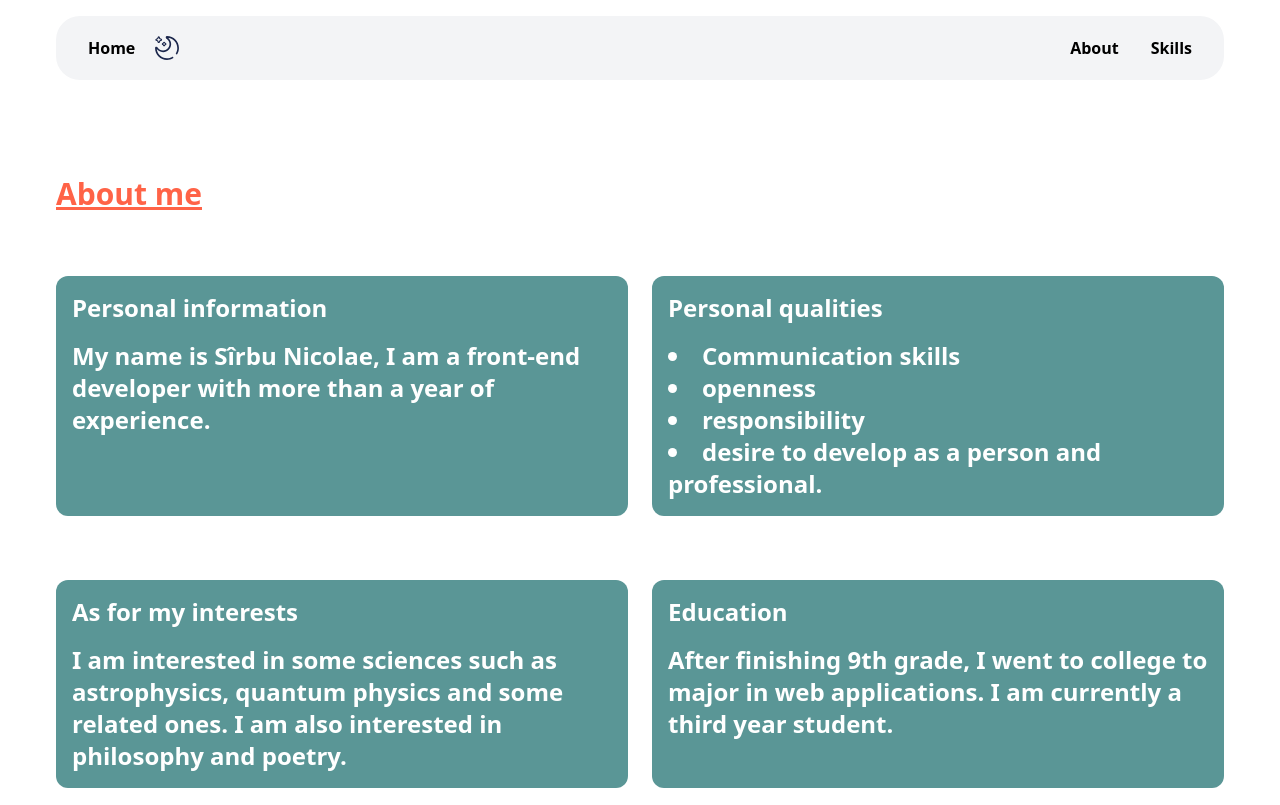
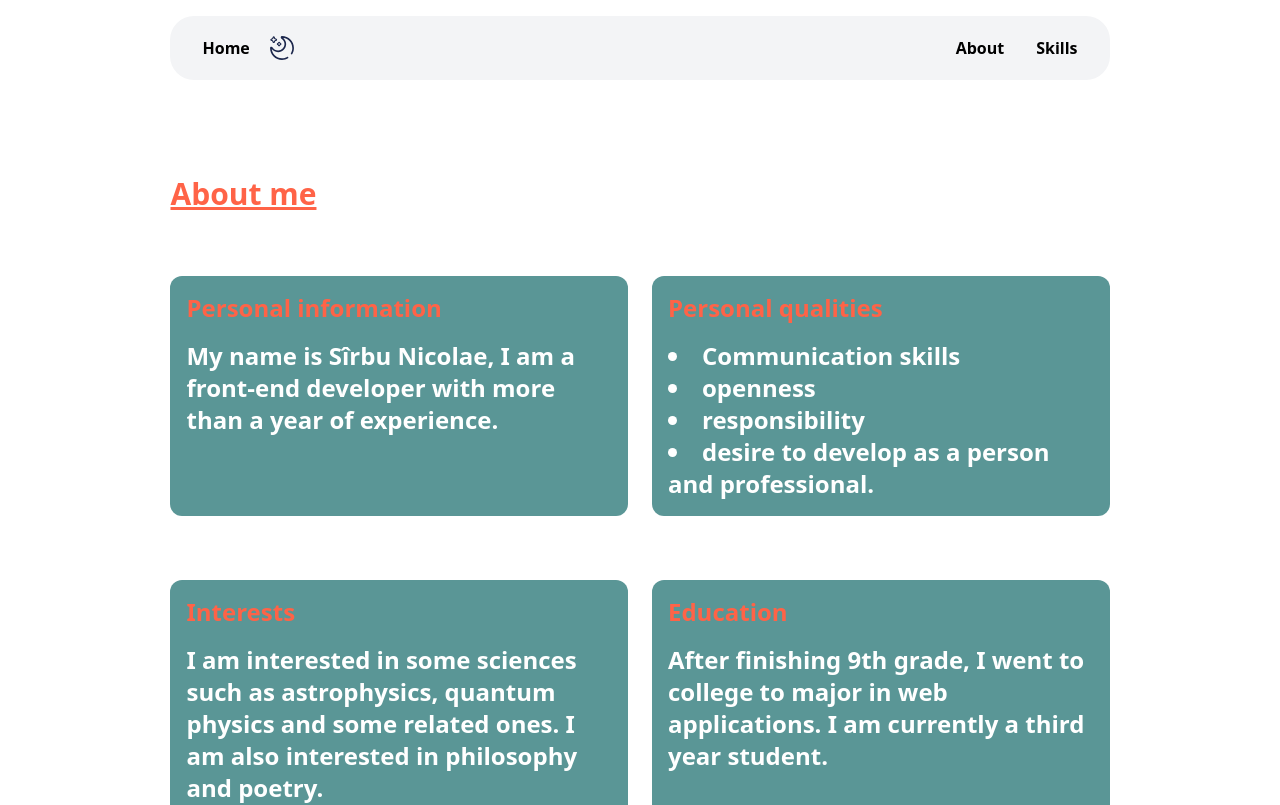
Before and after one commit to Light053/Portfolio, a Next.js app: page /about in a window 1280 px wide. Shown: the top 805 px of the page. Built offline with nearby package versions, Linux system fonts and the light colour scheme.

Commit message:
added metadata

```diff
--- a/app/(pages)/about/page.tsx
+++ b/app/(pages)/about/page.tsx
@@ -1,96 +1,41 @@
-'use client';
+import { AboutItem } from '@/components/AboutItem/AboutItem';
 
-import { motion } from 'framer-motion';
+export const metadata = {
+  title: 'Portfolio | About',
+};
 
 export default function About() {
-  const containerVariants = {
-    hidden: { opacity: 0 },
-    visible: {
-      opacity: 1,
-      transition: {
-        delayChildren: 0.5,
-        staggerChildren: 0.3,
-      },
-    },
-  };
-
-  const itemVariants = {
-    hidden: { opacity: 0, y: 20 },
-    visible: {
-      opacity: 1,
-      y: 0,
-      transition: {
-        type: 'spring',
-        damping: 10,
-        stiffness: 100,
-      },
-    },
-  };
-
   return (
     <div className="grid grid-cols-1 md:grid-cols-2 gap-6 justify-center p-4">
-      <motion.div
-        variants={containerVariants}
-        initial="hidden"
-        animate="visible"
-        className="col-span-1 md:col-span-2"
-      >
+      <div className="col-span-1 md:col-span-2">
         <h1 className="text-3xl font-bold underline text-lightTheme-alert-text dark:text-darkTheme-alert-text">
           About me
         </h1>
-      </motion.div>
-      <motion.div
-        variants={containerVariants}
-        initial="hidden"
-        animate="visible"
-        className="font-semibold text-2xl bg-[#5a9696] dark:bg-gray-800 text-white p-4 rounded-xl mt-10 md:col-span-1"
-      >
-        <h2 className="mb-4">Personal information</h2>
-        <motion.div variants={itemVariants}>
-          My name is Sîrbu Nicolae, I am a front-end developer with more than a
-          year of experience.
-        </motion.div>
-      </motion.div>
-      <motion.div
-        variants={containerVariants}
-        initial="hidden"
-        animate="visible"
-        className="font-semibold text-2xl bg-[#5a9696] dark:bg-gray-800 text-white p-4 rounded-xl mt-10 md:col-span-1"
-      >
-        <h2 className="mb-4">Personal qualities</h2>
-        <motion.div variants={itemVariants}>
+      </div>
+      <AboutItem
+        title="Personal information"
+        description="My name is Sîrbu Nicolae, I am a front-end developer with more than a
+          year of experience."
+      />
+
+      <AboutItem title="Personal qualities">
         <ul className="list-disc list-inside">
           <li>Communication skills </li>
           <li>openness</li>
           <li>responsibility</li>
           <li>desire to develop as a person and professional.</li>
         </ul>
-        </motion.div>
-      </motion.div>
-      <motion.div
-        variants={containerVariants}
-        initial="hidden"
-        animate="visible"
-        className="font-semibold text-2xl bg-[#5a9696] dark:bg-gray-800 text-white p-4 rounded-xl mt-10 md:col-span-1"
-      >
-        <h2 className="mb-4">As for my interests</h2>
-        <motion.div variants={itemVariants}>
-          I am interested in some sciences such as astrophysics, quantum physics
-          and some related ones. I am also interested in philosophy and poetry.
-        </motion.div>
-      </motion.div>
-      <motion.div
-        variants={containerVariants}
-        initial="hidden"
-        animate="visible"
-        className="font-semibold text-2xl bg-[#5a9696] dark:bg-gray-800 text-white p-4 rounded-xl mt-10 md:col-span-1"
-      >
-        <h2 className="mb-4">Education</h2>
-        <motion.div variants={itemVariants}>
-          After finishing 9th grade, I went to college to major in web
-          applications. I am currently a third year student.
-        </motion.div>
-      </motion.div>
+      </AboutItem>
+      <AboutItem
+        title="Interests"
+        description="I am interested in some sciences such as astrophysics, quantum physics
+          and some related ones. I am also interested in philosophy and poetry."
+      />
+      <AboutItem
+        title="Education"
+        description="After finishing 9th grade, I went to college to major in web
+          applications. I am currently a third year student."
+      />
     </div>
   );
 }
--- a/app/(pages)/skills/page.tsx
+++ b/app/(pages)/skills/page.tsx
@@ -1,34 +1,7 @@
-'use client';
+import { SkillItem } from '@/components/SkillItem/SkillItem';
 
-import { motion } from 'framer-motion';
-
-const SkillItem = ({
-  title,
-  description,
-}: {
-  title: string;
-  description: string;
-}) => {
-  const variants = {
-    hidden: { opacity: 0, y: 20 },
-    visible: { opacity: 1, y: 0 },
-  };
-
-  return (
-    <motion.li
-      variants={variants}
-      initial="hidden"
-      animate="visible"
-      className="mt-4"
-    >
-      <div className="font-semibold dark:bg-[#12142a] bg-gray-100 p-3 rounded-lg">
-        <span className="font-bold text-lightTheme-alert-text dark:text-lightTheme-alert-text">
-          {title}:
-        </span>{' '}
-        {description}
-      </div>
-    </motion.li>
-  );
+export const metadata = {
+  title: 'Portfolio | Skills',
 };
 
 export default function Skills() {
--- a/app/globals.css
+++ b/app/globals.css
@@ -34,11 +34,6 @@
   .grid-footer {
     @apply col-span-full;
   }
-  @media (min-width: 1200px) {
-    .grid-footer {
-      @apply col-start-2 col-end-3;
-    }
-  }
 
   .grid-full-width {
     margin-top: 30px;
--- a/app/layout.tsx
+++ b/app/layout.tsx
@@ -26,7 +26,7 @@ export default function RootLayout({
               <Header />
             </header>
             <main className="pt-16 pb-16 grid-main max-w-1200">{children}</main>
-            <footer className="bg-header-bg pt-4 pb-4 grid-footer footer">
+            <footer className="bg-header-bg pt-4 pb-4 grid-footer footer w-full">
               <Footer />
             </footer>
           </div>
--- a/app/page.tsx
+++ b/app/page.tsx
@@ -1,6 +1,10 @@
 import { Languages } from '@/components/Languages/Languages';
 import { Introduction } from '@/components/Introduction/Introduction';
 import { Experience } from '@/components/Experinece/Experience';
+
+export const metadata = {
+  title: 'Portfolio | Home',
+};
 
 export default function Home() {
   return (
--- /dev/null
+++ b/components/AboutItem/AboutItem.tsx
@@ -0,0 +1,52 @@
+'use client';
+
+import { motion } from 'framer-motion';
+
+interface AboutItemProps {
+  title: string;
+  description?: string;
+  children?: React.ReactNode;
+}
+
+export const AboutItem = (props: AboutItemProps) => {
+  const { description, title, children } = props;
+
+  const containerVariants = {
+    hidden: { opacity: 0 },
+    visible: {
+      opacity: 1,
+      transition: {
+        delayChildren: 0.5,
+        staggerChildren: 0.3,
+      },
+    },
+  };
+
+  const itemVariants = {
+    hidden: { opacity: 0, y: 0 },
+    visible: {
+      opacity: 1,
+      y: 0,
+      transition: {
+        type: 'spring',
+        damping: 10,
+        stiffness: 100,
+      },
+    },
+  };
+  return (
+    <motion.div
+      variants={containerVariants}
+      initial="hidden"
+      animate="visible"
+      className="font-semibold text-2xl bg-[#5a9696] dark:bg-gray-800 text-white p-4 rounded-xl mt-10 md:col-span-1"
+    >
+      <h2 className="mb-4 text-lightTheme-alert-text dark:text-darkTheme-alert-text">
+        {title}
+      </h2>
+      <motion.div variants={itemVariants}>
+        {children ? children : description}
+      </motion.div>
+    </motion.div>
+  );
+};
--- a/components/Footer/Footer.tsx
+++ b/components/Footer/Footer.tsx
@@ -5,7 +5,7 @@ import TelegramIcon from '@/assets/Telegram.svg?svgr';
 
 export const Footer = () => {
   return (
-    <div>
+    <div className="w-full">
       <div className="flex justify-center h-0">
         <Link
           href={'https://www.linkedin.com/in/nicolae-s%C3%AErbu-83472a27a/'}
--- a/components/Header/Header.tsx
+++ b/components/Header/Header.tsx
@@ -54,11 +54,6 @@ export const Header = () => {
               About
             </span>
           </Link>
-          <Link href={'/contacts'} passHref>
-            <span className="font-bold px-4 py-2 text-2xl" onClick={toggleMenu}>
-              Contacts
-            </span>
-          </Link>
           <Link href={'/skills'} passHref>
             <span className="font-bold px-4 py-2 text-2xl" onClick={toggleMenu}>
               Skills
--- /dev/null
+++ b/components/SkillItem/SkillItem.tsx
@@ -0,0 +1,32 @@
+'use client';
+
+import { motion } from 'framer-motion';
+
+export const SkillItem = ({
+  title,
+  description,
+}: {
+  title: string;
+  description: string;
+}) => {
+  const variants = {
+    hidden: { opacity: 0, y: 40 },
+    visible: { opacity: 1, y: 0 },
+  };
+
+  return (
+    <motion.li
+      variants={variants}
+      initial="hidden"
+      animate="visible"
+      className="mt-4"
+    >
+      <div className="font-semibold dark:bg-[#12142a] bg-gray-100 p-3 rounded-lg">
+        <span className="font-bold text-lightTheme-alert-text dark:text-lightTheme-alert-text">
+          {title}:
+        </span>{' '}
+        {description}
+      </div>
+    </motion.li>
+  );
+};
```
Lines whose indentation alone changed are shown as unchanged.
